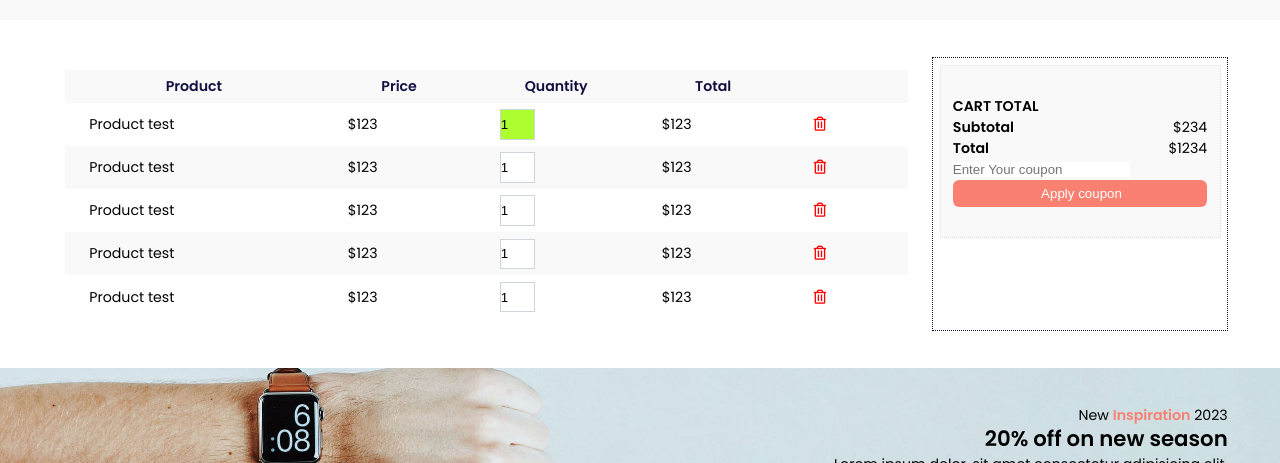
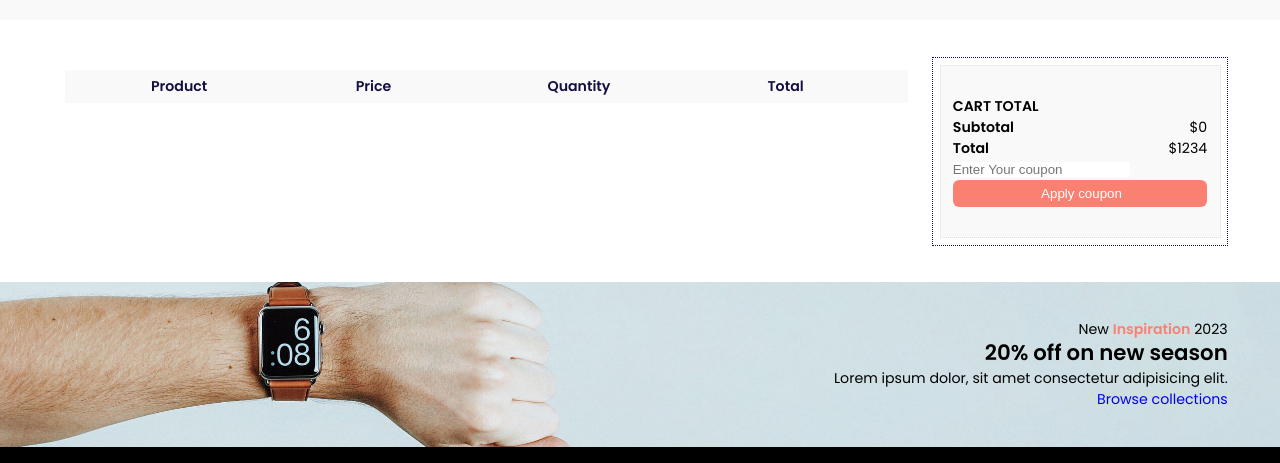
Before and after one commit to couchjanus/javascript-g30, a plain HTML site: page cart.html in a window 1280 px wide. Shown: the part 192-655 px from the top of the page. Drawn offline with Linux system fonts and the light colour scheme; some icons are missing.

Commit message:
added unit 6

```diff
--- a/cart.html
+++ b/cart.html
@@ -8,7 +8,7 @@
 
     <link href="css/app.css" rel="stylesheet">
 </head>
-<body>
+<body id="cart-page">
     <header class="page-header mb-3">
         <a href="#" class="brand">Shopaholic</a>
 
@@ -22,9 +22,9 @@
             <a href="contact.html">Contact</a>
         </nav>
         <div class="toolbar">
-            <a href="index.html" class="far fa-heart"></a>
-            <a href="cart.html" class="fas fa-cart-plus"></a>
-            <a href="blog.html" class="far fa-user"></a>
+            <a href="wishlist.html" class="far fa-heart"></a><span class="text-grey">(<span id="total-in-wishlist">0</span>)</span>
+            <a href="cart.html" class="fas fa-cart-plus"></a><span class="text-grey">(<span id="total-in-cart">0</span>)</span>
+            <a href="#!" onclick="window.login.showModal();" class="far fa-user"></a>
         </div>
     </header>
 
@@ -56,74 +56,8 @@
                         </tr>
 
                     </thead>
-                    <tbody>
-                        <tr>
-                            <td>Product test</td>
-                            <td>$123</td>
-                            <td class="qty">
-                                <input
-                                    type="number"
-                                    value="1"
-                                    min="1"
-                                    max="10"
-                                    required
-                                    >
-                                </td>
-                            <td>$123</td>
-                            <td><a href="#!" class="remove fas fa-trash-alt text-muted"></a></td>
-                        </tr>
-                        <tr>
-                            <td>Product test</td>
-                            <td>$123</td>
-                            <td><input
-                                type="number"
-                                value="1"
-                                min="1"
-                                max="10"
-                                required
-                                ></td>
-                            <td>$123</td>
-                            <td><a href="#!" class="remove fas fa-trash-alt text-muted"></a></td>
-                        </tr>
-                        <tr>
-                            <td>Product test</td>
-                            <td>$123</td>
-                            <td><input
-                                type="number"
-                                value="1"
-                                min="1"
-                                max="10"
-                                required
-                                ></td>
-                            <td>$123</td>
-                            <td><a href="#!" class="remove fas fa-trash-alt text-muted"></a></td>
-                        </tr>
-                        <tr>
-                            <td>Product test</td>
-                            <td>$123</td>
-                            <td><input
-                                type="number"
-                                value="1"
-                                min="1"
-                                max="10"
-                                required
-                                ></td>
-                            <td>$123</td>
-                            <td><a href="#!" class="remove fas fa-trash-alt text-muted"></a></td>
-                        </tr>
-                        <tr>
-                            <td>Product test</td>
-                            <td>$123</td>
-                            <td><input
-                                type="number"
-                                value="1"
-                                min="1"
-                                max="10"
-                                required
-                                ></td>
-                            <td>$123</td>
-                            <td><a href="#!" class="remove fas fa-trash-alt text-muted"></a></td>
-                        </tr>
+                    <tbody class="shopping-cart-items">
+
                     </tbody>
                 </table>
 
@@ -133,7 +67,7 @@
                     <div class="card-body">
                         <h4 class="text-uppercase mb-3">Cart total</h4>
                         <ul class="list-unstyled mb-3">
-                            <li class="d-flex align-items-center justify-content-between"><strong>Subtotal</strong><span>$234</span></li>
+                            <li class="d-flex align-items-center justify-content-between"><strong>Subtotal</strong><span>$<span class="cart-subtotol">0</span></li>
                             <li class="d-flex align-items-center justify-content-between"><strong>Total</strong><span>$1234</span></li>
                             <li class="link-unstyled">
                                 <form class="d-block">
@@ -213,6 +147,8 @@
 
 </footer>
 
+<script src="js/db.js"></script>
+<script src="js/app.js" type="module"></script>
 
 </body>
 </html>
--- a/js/app.js
+++ b/js/app.js
@@ -1,4 +1,9 @@
 'use strict';
+// import { Store } from "./modules/store";
+import { Store } from "/js/modules/store.js";
+import { populateShoppingCart, renderCart } from "/js/modules/cart.js";
+import { findItem, cartItemsAmount, saveCart } from "/js/modules/helpers.js";
+
 
 let cart = [];
 let wishlist = [];
@@ -50,30 +55,6 @@ const productItemTemplate = (product) => `
 </article>
 `;
 
-class Store {
-
-    static init(key) {
-
-        if (!Store.isset(key)) {
-            Store.set(key, []);
-        }
-
-        return Store.get(key);
-    }
-
-    static get(key) {
-        let value = localStorage.getItem(key);
-        return value === null ? null : JSON.parse(value);
-    }
-
-    static set(key, value) {
-        localStorage.setItem(key, JSON.stringify(value));
-    }
-
-    static isset(key) {
-        return this.get(key) !== null;
-    }
-}
 
 
 function populateProductList(products) {
@@ -83,11 +64,6 @@ function populateProductList(products) {
     }
     return content;
 }
-
-function saveCart(cart) {
-    Store.set('basket', cart);
-}
-
 
 function saveWishlist(wishlist) {
     Store.set('wishlist', wishlist);
@@ -153,12 +129,7 @@ function addProductToWishlistButton() {
 
                 let productId = event.target.closest('.icons').dataset.id;
                 addProductToWishlist({id: productId});
-                // if (!+totalInCart.innerText) {
 
-                //     changeStyle(totalInCart);
-                // }
-
-                // totalInCart.innerText = ++totalInCart.innerText;
             });
         })
     }
@@ -251,7 +222,8 @@ function detailButton(cart, products) {
         button.addEventListener('click', event => {
             let productId = event.target.closest('.icons').dataset.id;
             // console.log(productId);
-            let product = products.find(item => item.id === +productId);
+            // let product = products.find(item => item.id === +productId);
+            let product = findItem(products,productId);
 
             toggleModal(cart, 'block', product);
 
@@ -266,16 +238,14 @@ function detailButton(cart, products) {
 }
 
 
-
-
-
 function main() {
 
     cart = Store.init('basket');
     wishlist = Store.init('wishlist');
+    cartItemsAmount(cart);
 
     const totalInWishlist  = document.getElementById('total-in-wishlist');
-    const totalInCart  = document.getElementById('total-in-cart');
+
     const productContainer = document.querySelector('.product-container');
 
 
@@ -290,7 +260,7 @@ function main() {
 
     // let addToCart = document.querySelector('.add-to-cart');
 
-    const changeStyle = (item) => item.classList.add(["not-empty"]);
+
 
 
     // if (addToWishlistButtons) {
@@ -306,9 +276,6 @@ function main() {
 
     //     })
     // }
-
-
-
 
 
     const contactSidebar = document.querySelector('.contact-sidebar');
@@ -327,6 +294,15 @@ function main() {
 
     }
 
+    const cartPage = document.getElementById('cart-page');
+    if (cartPage) {
+        const shoppingCartItems = cartPage.querySelector('.shopping-cart-items');
+        shoppingCartItems.innerHTML = populateShoppingCart(cart, products);
+
+        renderCart(shoppingCartItems, cart);
+    }
+
+
 }
 
 
--- /dev/null
+++ b/js/modules/cart.js
@@ -0,0 +1,66 @@
+import { findItem, filterItem, saveCart } from "/js/modules/helpers.js";
+
+const cartItemTemplate = (item, product) => `
+<tr class="cart-item" id="id${product.id}">
+    <td>${product.name}</td>
+    <td>$<span class="product-price">${product.price}</span></td>
+    <td class="qty">
+        <div class="number-input quantity" data-id="${product.id}">
+            <button class="btn-dec">-</button>
+            <input class="quantity-result"  type="number"  value="${item.amount}"  min="1"  max="10" required  />
+            <button class="btn-inc">+</button>
+        </div>
+    </td>
+    <td>$<span class="product-subtotal">0</span></td>
+    <td><a href="#!" class="remove fas fa-trash-alt text-muted" data-id="${product.id}"></a></td>
+</tr>
+`;
+
+export const populateShoppingCart = (cart, products) => {
+    let result = '';
+    cart.forEach(element => {
+        result += cartItemTemplate(element, findItem(products, element.id))
+    });
+
+    return result;
+}
+
+function setCartTotal(cartItems, cart) {
+
+    let tmpTotal = 0;
+    let subTotal = 0;
+
+    cart.map(item => {
+        let price = cartItems.querySelector(`#id${item.id} .product-price`).textContent;
+        tmpTotal = +price * item.amount;
+
+        cartItems.querySelector(`#id${item.id} .product-subtotal`).textContent = parseFloat(tmpTotal.toFixed(2));
+
+        subTotal += parseFloat(tmpTotal.toFixed(2));
+    });
+
+    document.querySelector('.cart-subtotol').textContent = subTotal;
+
+
+}
+
+export function renderCart(cartItems, cart) {
+    setCartTotal(cartItems, cart);
+
+    cartItems.addEventListener('click' , event => {
+        if (event.target.classList.contains('fa-trash-alt')) {
+            cart = filterItem(cart, event.target.dataset.id);
+            setCartTotal(cartItems, cart);
+            saveCart(cart);
+            event.target.closest('.cart-item').remove();
+        } else if (event.target.classList.contains('btn-inc')) {
+            console.log(event.target.closest('.quantity').dataset.id)
+            let tmp = findItem(cart, event.target.closest('.quantity').dataset.id);
+
+            tmp.amount += 1;
+            event.target.previousElementSibling.value = tmp.amount;
+            setCartTotal(cartItems, cart);
+            saveCart(cart);
+        }
+    });
+}
--- /dev/null
+++ b/js/modules/helpers.js
@@ -0,0 +1,23 @@
+import { Store } from "/js/modules/store.js";
+
+export const findItem = (items, id) => items.find(item => item.id == id);
+
+export const filterItem = (items, id) => items.filter(item => item.id != id);
+
+const changeStyle = (item) => item.classList.add(["not-empty"]);
+
+export function cartItemsAmount(cart) {
+    const totalInCart  = document.getElementById('total-in-cart');
+
+    if (!+totalInCart.innerText) {
+
+        changeStyle(totalInCart);
+    }
+
+    totalInCart.innerText = cart.reduce((prev, current) => prev + current.amount, 0);
+}
+
+export function saveCart(cart) {
+    Store.set('basket', cart);
+    cartItemsAmount(cart);
+}
--- /dev/null
+++ b/js/modules/store.js
@@ -0,0 +1,24 @@
+export class Store {
+
+    static init(key) {
+
+        if (!Store.isset(key)) {
+            Store.set(key, []);
+        }
+
+        return Store.get(key);
+    }
+
+    static get(key) {
+        let value = localStorage.getItem(key);
+        return value === null ? null : JSON.parse(value);
+    }
+
+    static set(key, value) {
+        localStorage.setItem(key, JSON.stringify(value));
+    }
+
+    static isset(key) {
+        return this.get(key) !== null;
+    }
+}
```
Also changed, not shown: index.html (+1 -2 lines).
